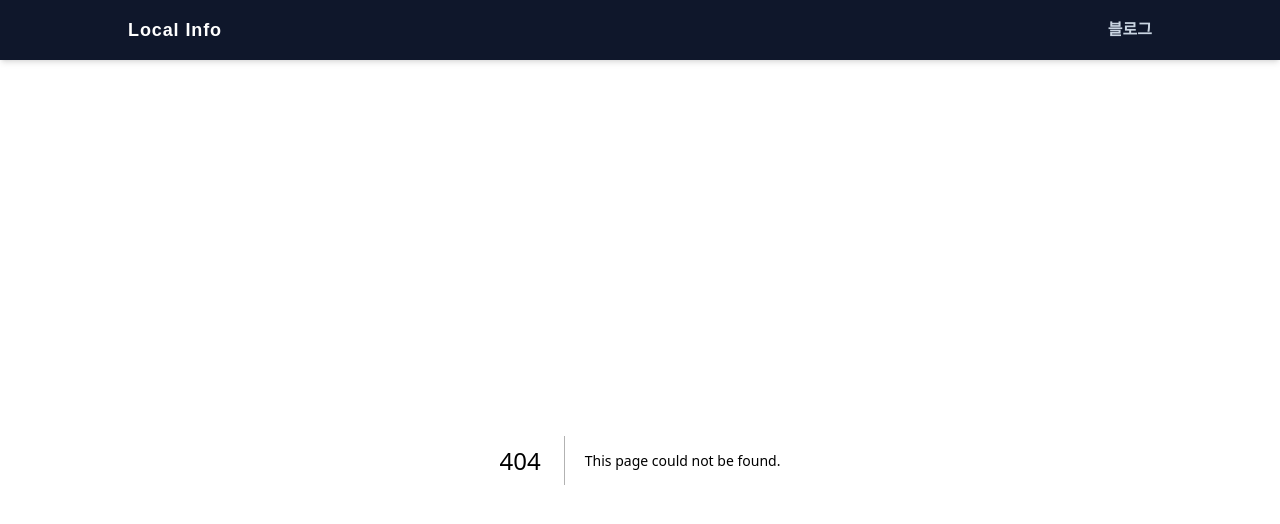
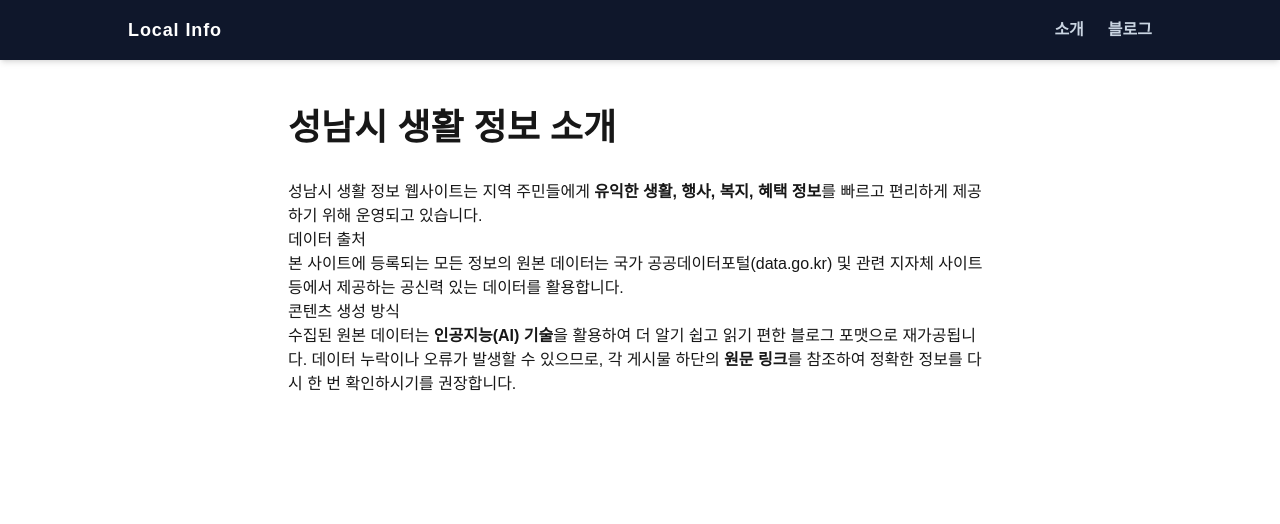
Before and after one commit to agnavguide/my-local-info2, a Next.js app: page /about in a window 1280 px wide. Before the commit this address had no page. Shown: the top 524 px of the page. Built offline with nearby package versions, Linux system fonts and the light colour scheme.

Commit message:
SEO & E-E-A-T 최적화: AI 정보 공개, 출처 링크, About 페이지 추가

```diff
--- a/scripts/generate-blog-post.js
+++ b/scripts/generate-blog-post.js
@@ -65,6 +65,7 @@ date: (오늘 날짜 YYYY-MM-DD)
 summary: (한 줄 요약)
 category: 정보
 tags: ['태그1', '태그2', '태그3']
+link: '${latestItem.link || ""}'
 ---
 
 (주의: 양식의 tags 배열 내부 항목은 반드시 따옴표('')로 감싸주세요. 예: ['#청년', '#지원'])
--- /dev/null
+++ b/src/app/about/page.tsx
@@ -0,0 +1,28 @@
+import type { Metadata } from 'next';
+
+export const metadata: Metadata = {
+  title: '소개 | 성남시 생활 정보',
+  description: '성남시 생활 정보 사이트 운영 목적 및 콘텐츠 안내입니다.',
+};
+
+export default function AboutPage() {
+  return (
+    <div className="max-w-3xl mx-auto py-12 px-4 sm:px-6 lg:px-8 prose prose-blue lg:prose-lg">
+      <h1 className="text-4xl font-extrabold mb-8">성남시 생활 정보 소개</h1>
+      <p>
+        성남시 생활 정보 웹사이트는 지역 주민들에게 <strong>유익한 생활, 행사, 복지, 혜택 정보</strong>를 빠르고 편리하게 제공하기 위해 운영되고 있습니다.
+      </p>
+
+      <h2>데이터 출처</h2>
+      <p>
+        본 사이트에 등록되는 모든 정보의 원본 데이터는 국가 공공데이터포털(<a href="https://www.data.go.kr/" target="_blank" rel="noopener noreferrer">data.go.kr</a>) 및 관련 지자체 사이트 등에서 제공하는 공신력 있는 데이터를 활용합니다.
+      </p>
+
+      <h2>콘텐츠 생성 방식</h2>
+      <p>
+        수집된 원본 데이터는 <strong>인공지능(AI) 기술</strong>을 활용하여 더 알기 쉽고 읽기 편한 블로그 포맷으로 재가공됩니다.
+        데이터 누락이나 오류가 발생할 수 있으므로, 각 게시물 하단의 <strong>원문 링크</strong>를 참조하여 정확한 정보를 다시 한 번 확인하시기를 권장합니다.
+      </p>
+    </div>
+  );
+}
--- a/src/app/blog/[slug]/page.tsx
+++ b/src/app/blog/[slug]/page.tsx
@@ -57,12 +57,21 @@ export default async function BlogPost(
     <article className="max-w-3xl mx-auto py-12 px-4 sm:px-6 lg:px-8 prose prose-blue lg:prose-lg">
       <h1 className="text-4xl font-extrabold mb-4">{postData.title}</h1>
       <div className="text-gray-500 mb-8 flex space-x-4 border-b border-gray-200 pb-4 text-sm">
-        <time>{postData.date}</time>
+        <time>최종 업데이트: {postData.date}</time>
         {postData.category && <span>• {postData.category}</span>}
       </div>
       <ReactMarkdown remarkPlugins={[remarkGfm]}>
         {postData.content}
       </ReactMarkdown>
+
+      <div className="mt-12 p-6 bg-slate-50 rounded-lg text-sm text-slate-600 border border-slate-200">
+        <p className="mb-2">⚠️ 이 글은 공공데이터포털(<a href="https://www.data.go.kr/" target="_blank" rel="noopener noreferrer" className="text-blue-600 hover:underline">data.go.kr</a>)의 정보를 바탕으로 AI가 작성하였습니다.</p>
+        {postData.link ? (
+          <p>정확한 내용은 <a href={postData.link} target="_blank" rel="noopener noreferrer" className="text-blue-600 hover:underline font-medium">원문 링크</a>를 통해 확인해주세요.</p>
+        ) : (
+          <p>정확한 내용은 원문 링크를 통해 확인해주세요.</p>
+        )}
+      </div>
     </article>
   );
 }
--- a/src/app/layout.tsx
+++ b/src/app/layout.tsx
@@ -45,6 +45,7 @@ export default function RootLayout({
           <div className="max-w-5xl mx-auto flex justify-between items-center">
              <Link href="/" className="font-bold text-lg tracking-wider hover:text-blue-300 transition-colors">Local Info</Link>
              <div className="flex gap-6">
+                <Link href="/about" className="text-slate-300 hover:text-white font-bold transition-colors">소개</Link>
                 <Link href="/blog" className="text-slate-300 hover:text-white font-bold transition-colors">블로그</Link>
              </div>
           </div>
--- a/src/lib/posts.ts
+++ b/src/lib/posts.ts
@@ -11,6 +11,7 @@ export interface PostData {
   summary: string;
   category: string;
   tags: string[];
+  link?: string;
   content: string;
 }
 
@@ -28,7 +29,7 @@ export function getSortedPostsData(): PostData[] {
       const fileContents = fs.readFileSync(fullPath, 'utf8');
 
       const matterResult = matter(fileContents);
-      const { title = '', date, summary = '', category = '', tags = [] } = matterResult.data;
+      const { title = '', date, summary = '', category = '', tags = [], link = '' } = matterResult.data;
 
       // date 파싱 후 포맷 변환 (Date 객체인 경우 YYYY-MM-DD)
       let formattedDate = date || '';
@@ -54,6 +55,7 @@ export function getSortedPostsData(): PostData[] {
         summary,
         category,
         tags,
+        link,
         content: matterResult.content,
       };
     });
@@ -73,7 +75,7 @@ export function getPostData(slug: string): PostData | null {
 
   const fileContents = fs.readFileSync(fullPath, 'utf8');
   const matterResult = matter(fileContents);
-  const { title = '', date, summary = '', category = '', tags = [] } = matterResult.data;
+  const { title = '', date, summary = '', category = '', tags = [], link = '' } = matterResult.data;
 
   let formattedDate = date || '';
   if (date instanceof Date) {
@@ -98,6 +100,7 @@ export function getPostData(slug: string): PostData | null {
     summary,
     category,
     tags,
+    link,
     content: matterResult.content,
   };
 }
```
